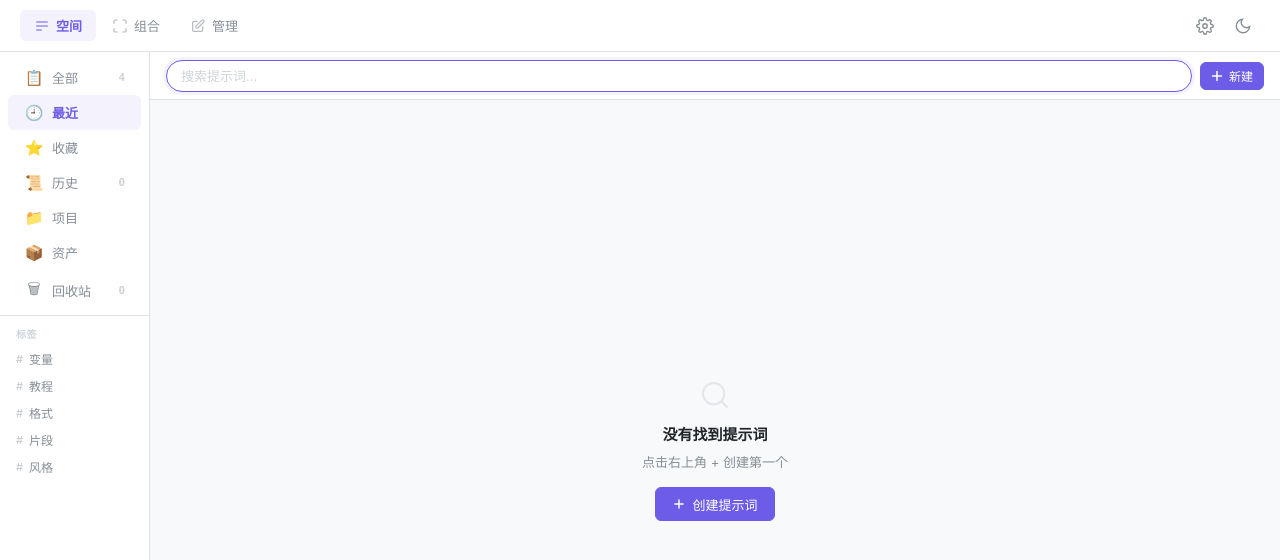
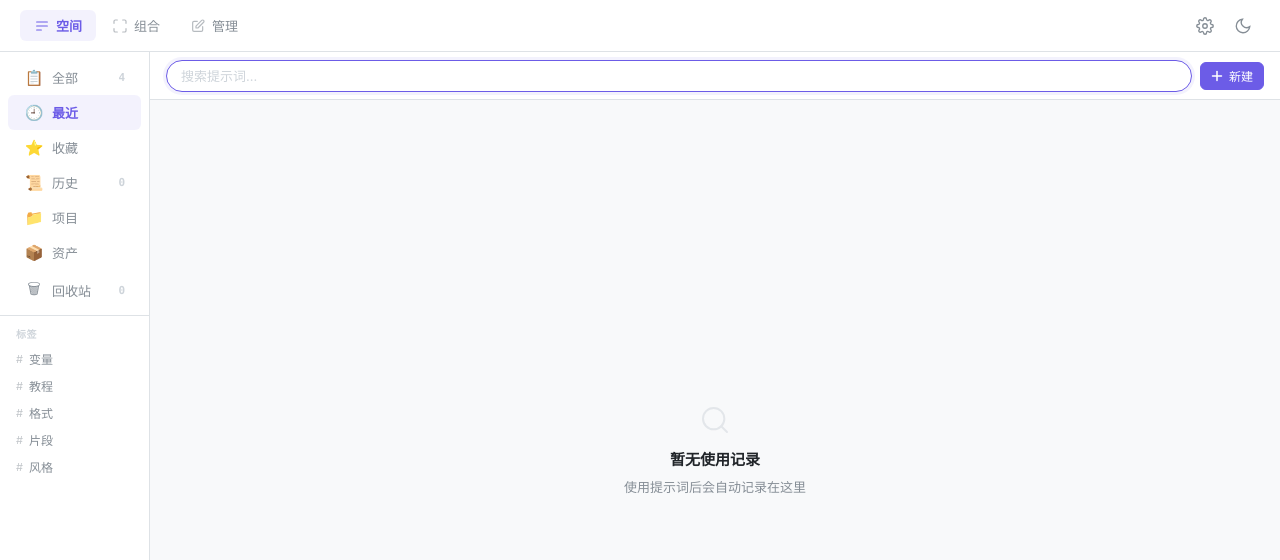
Before and after one commit to wlunan/prompt-forge, a Vue app: page / in a window 1280 px wide. Shown: the top 560 px of the page. Built offline with nearby package versions, Linux system fonts and the light colour scheme.

Commit message:
feat: 添加 Fuse.js 模糊搜索，优化历史记录上限设置与空状态提示

```diff
--- a/package.json
+++ b/package.json
@@ -8,6 +8,7 @@
     "build": "vue-tsc && vite build"
   },
   "dependencies": {
+    "fuse.js": "^7.5.0",
     "vue": "^3.5.13"
   },
   "devDependencies": {
--- a/src/components/PromptList.vue
+++ b/src/components/PromptList.vue
@@ -7,6 +7,8 @@ defineProps<{
   items: PromptItem[]
   activeIndex: number
   selectedId?: string
+  emptyTitle?: string
+  emptyDesc?: string
 }>()
 
 const emit = defineEmits<{
@@ -121,9 +123,9 @@ const sortIcon = computed(() => prompt.sortDir.value === 'desc' ? '↓' : '↑')
           <circle cx="11" cy="11" r="8" /><line x1="21" y1="21" x2="16.65" y2="16.65" />
         </svg>
       </div>
-      <p class="empty-title">没有找到提示词</p>
-      <p class="empty-desc">{{ prompt.query.value.trim() ? '试试其他关键词' : '点击右上角 + 创建第一个' }}</p>
-      <button v-if="!prompt.query.value.trim()" class="btn primary" @click="emit('enterWizard')">
+      <p class="empty-title">{{ emptyTitle || '没有找到提示词' }}</p>
+      <p class="empty-desc">{{ emptyDesc || (prompt.query.value.trim() ? '试试其他关键词' : '点击右上角 + 创建第一个') }}</p>
+      <button v-if="!prompt.query.value.trim() && !emptyDesc" class="btn primary" @click="emit('enterWizard')">
         <svg viewBox="0 0 24 24" width="14" height="14" stroke="currentColor" stroke-width="2.5" fill="none" stroke-linecap="round">
           <line x1="12" y1="5" x2="12" y2="19" /><line x1="5" y1="12" x2="19" y2="12" />
         </svg>
--- a/src/stores/app.ts
+++ b/src/stores/app.ts
@@ -4,11 +4,13 @@ import { getSettings, setSettings } from '../utils/storage'
 export interface AppSettings {
   closeAfterCopy: boolean
   autoFocus: boolean
+  maxHistory: number
 }
 
 const DEFAULT_SETTINGS: AppSettings = {
   closeAfterCopy: true,
   autoFocus: true,
+  maxHistory: 200,
 }
 
 const settings = ref<AppSettings>({ ...DEFAULT_SETTINGS })
@@ -20,6 +22,7 @@ export function useAppSettings() {
       if (saved && typeof saved === 'object') {
         if (typeof saved.closeAfterCopy === 'boolean') settings.value.closeAfterCopy = saved.closeAfterCopy
         if (typeof saved.autoFocus === 'boolean') settings.value.autoFocus = saved.autoFocus
+        if (typeof saved.maxHistory === 'number' && saved.maxHistory > 0) settings.value.maxHistory = saved.maxHistory
       }
     } catch (e) {
       console.error('Failed to load settings:', e)
--- a/src/stores/prompt.ts
+++ b/src/stores/prompt.ts
@@ -1,6 +1,8 @@
 import { ref, computed } from 'vue'
+import Fuse from 'fuse.js'
 import type { PromptItem, HistoryEntry } from '../types'
-import { loadPrompts, savePrompts, loadHistory, saveHistory, MAX_HISTORY } from '../utils/storage'
+import { loadPrompts, savePrompts, loadHistory, saveHistory } from '../utils/storage'
+import { useAppSettings } from './app'
 import { generateId } from '../utils/index'
 
 const rawItems = ref<PromptItem[]>([])
@@ -95,15 +97,23 @@ export function usePromptStore() {
     return [...set].sort()
   })
 
-  // ====== 调用阶段的搜索结果 ======
+  // ====== Fuse.js 模糊搜索 ======
+  const fuseInstance = computed(() => new Fuse(spaceItems.value, {
+    keys: [
+      { name: 'title', weight: 0.5 },
+      { name: 'content', weight: 0.3 },
+      { name: 'tags', weight: 0.2 },
+    ],
+    threshold: 0.4,
+    includeScore: true,
+    ignoreLocation: true,
+    minMatchCharLength: 1,
+  }))
+
   const filteredCallItems = computed(() => {
-    if (!query.value.trim()) return spaceItems.value
-    const q = query.value.toLowerCase()
-    return spaceItems.value.filter(i =>
-      i.title.toLowerCase().includes(q) ||
-      i.content.toLowerCase().includes(q) ||
-      i.tags.some(t => t.toLowerCase().includes(q))
-    )
+    const q = query.value.trim()
+    if (!q) return spaceItems.value
+    return fuseInstance.value.search(q).map(r => r.item)
   })
 
   const activeItem = computed(() => {
@@ -159,8 +169,9 @@ export function usePromptStore() {
       usedAt: Date.now(),
     }
     historyItems.value.unshift(record)
-    if (historyItems.value.length > MAX_HISTORY) {
-      historyItems.value = historyItems.value.slice(0, MAX_HISTORY)
+    const max = useAppSettings().settings.value.maxHistory || 200
+    if (historyItems.value.length > max) {
+      historyItems.value = historyItems.value.slice(0, max)
     }
     await saveHistory(historyItems.value)
   }
--- a/src/utils/platform.ts
+++ b/src/utils/platform.ts
@@ -1,6 +1,6 @@
 /** 复制文本到剪贴板 */
 export async function copyText(text: string): Promise<void> {
-  const ztools = (window as any).ztools
+  const ztools = window.ztools
   if (ztools?.copyText) {
     ztools.copyText(text)
     return
@@ -14,7 +14,7 @@ export async function copyText(text: string): Promise<void> {
 
 /** 从剪贴板读取文本 */
 export async function readClipboardText(): Promise<string> {
-  const ztools = (window as any).ztools
+  const ztools = window.ztools
   // ZTools 剪贴板 API：取最新一条文本记录
   if (ztools?.clipboard?.getHistory) {
     try {
@@ -33,7 +33,7 @@ export async function readClipboardText(): Promise<string> {
 
 /** 显示通知 */
 export function showNotification(message: string) {
-  const ztools = (window as any).ztools
+  const ztools = window.ztools
   if (ztools?.showNotification) {
     ztools.showNotification(message)
   }
@@ -41,7 +41,7 @@ export function showNotification(message: string) {
 
 /** 延迟隐藏主窗口 */
 export function hideMainWindow(delay = 200) {
-  const ztools = (window as any).ztools
+  const ztools = window.ztools
   if (!ztools?.hideMainWindow) return
   setTimeout(() => {
     ztools.hideMainWindow()
@@ -50,7 +50,7 @@ export function hideMainWindow(delay = 200) {
 
 /** 退出插件 */
 export async function outPlugin() {
-  const ztools = (window as any).ztools
+  const ztools = window.ztools
   if (ztools?.outPlugin) {
     await ztools.outPlugin()
   }
@@ -58,7 +58,7 @@ export async function outPlugin() {
 
 /** 在资源管理器中显示文件 */
 export function showInFolder(path: string) {
-  const ztools = (window as any).ztools
+  const ztools = window.ztools
   if (ztools?.shellShowItemInFolder) {
     ztools.shellShowItemInFolder(path)
   }
--- a/src/utils/storage.ts
+++ b/src/utils/storage.ts
@@ -2,9 +2,9 @@ import type { PromptItem, Project, HistoryEntry } from '../types'
 
 /** 获取 KV 存储实例 */
 function getKv() {
-  const preload = (window as any).kvStorage
+  const preload = window.kvStorage
   if (preload) return preload
-  const ds = (window as any).ztools?.dbStorage
+  const ds = window.ztools?.dbStorage
   if (ds) return {
     get: (key: string) => ds.getItem('pf:' + key),
     set: (key: string, value: any) => ds.setItem('pf:' + key, value),
@@ -29,12 +29,14 @@ export async function loadPrompts(): Promise<PromptItem[]> {
     const defaults = seedPrompts()
     kv.set(PROMPTS_KEY, defaults)
     return defaults
-  } catch { return seedPrompts() }
+  } catch (e) { console.error('[storage] loadPrompts failed:', e); return seedPrompts() }
 }
 
 export async function savePrompts(items: PromptItem[]): Promise<void> {
   const kv = getKv()
-  if (kv) kv.set(PROMPTS_KEY, JSON.parse(JSON.stringify(items)))
+  if (!kv) return
+  try { kv.set(PROMPTS_KEY, JSON.parse(JSON.stringify(items))) }
+  catch (e) { console.error('[storage] savePrompts failed:', e) }
 }
 
 // ====== Projects ======
@@ -42,42 +44,47 @@ export async function savePrompts(items: PromptItem[]): Promise<void> {
 export async function loadProjects(): Promise<Project[]> {
   const kv = getKv()
   if (!kv) return []
-  try { return kv.get(PROJECTS_KEY) || [] } catch { return [] }
+  try { return kv.get(PROJECTS_KEY) || [] }
+  catch (e) { console.error('[storage] loadProjects failed:', e); return [] }
 }
 
 export async function saveProjects(items: Project[]): Promise<void> {
   const kv = getKv()
-  if (kv) kv.set(PROJECTS_KEY, JSON.parse(JSON.stringify(items)))
+  if (!kv) return
+  try { kv.set(PROJECTS_KEY, JSON.parse(JSON.stringify(items))) }
+  catch (e) { console.error('[storage] saveProjects failed:', e) }
 }
 
 // ====== History ======
 
-const MAX_HISTORY = 200
-
 export async function loadHistory(): Promise<HistoryEntry[]> {
   const kv = getKv()
   if (!kv) return []
-  try { return kv.get(HISTORY_KEY) || [] } catch { return [] }
+  try { return kv.get(HISTORY_KEY) || [] }
+  catch (e) { console.error('[storage] loadHistory failed:', e); return [] }
 }
 
 export async function saveHistory(entries: HistoryEntry[]): Promise<void> {
   const kv = getKv()
-  if (kv) kv.set(HISTORY_KEY, JSON.parse(JSON.stringify(entries)))
+  if (!kv) return
+  try { kv.set(HISTORY_KEY, JSON.parse(JSON.stringify(entries))) }
+  catch (e) { console.error('[storage] saveHistory failed:', e) }
 }
-
-export { MAX_HISTORY }
 
 // ====== Settings ======
 
 export async function getSettings(): Promise<Record<string, any> | null> {
   const kv = getKv()
-  if (kv) return kv.get(SETTINGS_KEY)
-  return null
+  if (!kv) return null
+  try { return kv.get(SETTINGS_KEY) }
+  catch (e) { console.error('[storage] getSettings failed:', e); return null }
 }
 
 export async function setSettings(settings: Record<string, any>): Promise<void> {
   const kv = getKv()
-  if (kv) kv.set(SETTINGS_KEY, settings)
+  if (!kv) return
+  try { kv.set(SETTINGS_KEY, settings) }
+  catch (e) { console.error('[storage] setSettings failed:', e) }
 }
 
 // ====== Seed ======
--- a/src/views/SpaceView.vue
+++ b/src/views/SpaceView.vue
@@ -71,6 +71,13 @@ function handlePromptEdit(id: string) {
   // 导航到管理视图并选中该项
   router.navigateToManage(id)
 }
+
+const emptyState = computed(() => {
+  const tab = prompt.spaceTab.value
+  if (tab === 'recent') return { title: '暂无使用记录', desc: '使用提示词后会自动记录在这里' }
+  if (tab === 'favorite') return { title: '暂无收藏', desc: '点击提示词左侧 ☆ 即可收藏' }
+  return { title: '', desc: '' }
+})
 
 const sideNav = computed(() => [
   { key: 'all' as const, label: '全部', icon: '📋' },
@@ -170,7 +177,9 @@ onMounted(() => {
   window.addEventListener('keydown', handleKeyDown)
   window.addEventListener('click', closeCtxMenu)
   projectStore.ensureReady()
-  setTimeout(() => { const input = document.querySelector('.topbar-search') as HTMLInputElement; input?.focus() }, 100)
+  if (appSettings.settings.value.autoFocus) {
+    setTimeout(() => { const input = document.querySelector('.topbar-search') as HTMLInputElement; input?.focus() }, 100)
+  }
 })
 onUnmounted(() => {
   window.removeEventListener('keydown', handleKeyDown)
@@ -263,6 +272,8 @@ onUnmounted(() => {
                 :items="prompt.filteredCallItems.value"
                 :active-index="prompt.keyboardIndex.value"
                 :selected-id="prompt.selectedPrompt.value?.id"
+                :empty-title="emptyState.title"
+                :empty-desc="emptyState.desc"
                 @select="(i: number) => { prompt.keyboardIndex.value = i }"
                 @activate="prompt.selectActive()"
                 @enter-wizard="router.enterWizard(prompt.query.value.trim(), currentProjectId())"
@@ -309,6 +320,7 @@ onUnmounted(() => {
                 </div>
               </div>
               <div class="history-item-actions">
+                <button class="btn" @click="router.navigateToManage(h.promptId)" title="查看原始提示词">查看</button>
                 <button class="btn" @click="copyText(h.copiedContent); showNotification('✓ 已复制')">复制</button>
                 <button class="btn icon-btn" title="删除" @click="prompt.deleteHistoryEntry(h.id)">✕</button>
               </div>
@@ -341,6 +353,8 @@ onUnmounted(() => {
             :items="prompt.filteredCallItems.value"
             :active-index="prompt.keyboardIndex.value"
             :selected-id="prompt.selectedPrompt.value?.id"
+            :empty-title="emptyState.title"
+            :empty-desc="emptyState.desc"
             @select="(i: number) => { prompt.keyboardIndex.value = i }"
             @activate="prompt.selectActive()"
             @enter-wizard="router.enterWizard(prompt.query.value.trim(), currentProjectId())"
```
Also changed, not shown: src/types/ztools.d.ts (added, +41 -0 lines), src/views/ManageView.vue (+12 -7 lines), src/views/SettingsView.vue (+10 -0 lines), 1 other file (tests, documents, lock files or other folders).
